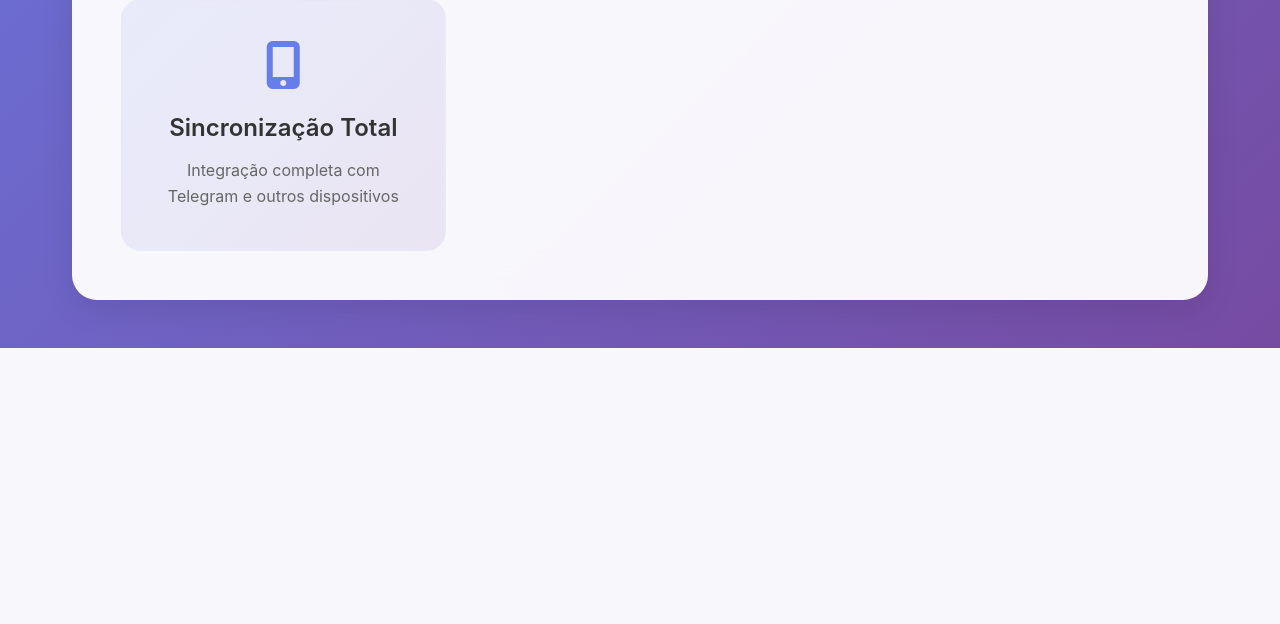
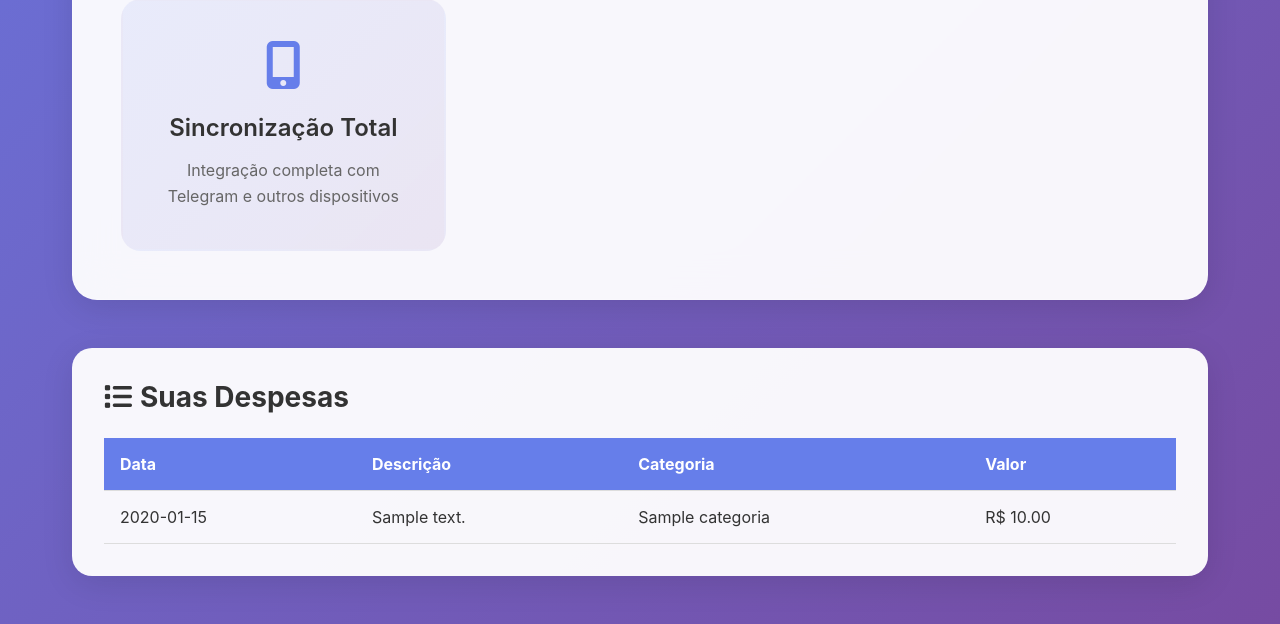
Before and after one commit to SariinVtiin/GEDIE-MVC, a Flask app: template web/templates/dashboard.html in a window 1280 px wide. Shown: the part 939-1563 px from the top of the page. Before the commit the page ends 1287 px from the top, so only its background shows below. Run offline with Flask 3, Linux system fonts and the light colour scheme; the template is opened without the code that fills it: most values are stand-ins (such as "Sample title", 1, 10 or a date in 2020).

Commit message:
Trabalho 2.0

```diff
--- a/web/app.py
+++ b/web/app.py
@@ -129,8 +129,19 @@ def logout():
 @app.route('/dashboard')
 @login_required
 def dashboard():
-    """Dashboard principal"""
-    return render_template('dashboard.html', user_name=session.get('user_name'))
+    """Dashboard principal com listagem de despesas"""
+    expenses = DatabaseManager.execute_query(
+        """
+        SELECT e.valor, e.descricao, e.data_gasto, c.nome AS categoria
+        FROM expenses e
+        JOIN categories c ON e.category_id = c.id
+        WHERE e.user_id = %s
+        ORDER BY e.data_gasto DESC
+        """,
+        (session['user_id'],),
+        fetch='all'
+    )
+    return render_template('dashboard.html', user_name=session.get('user_name'), expenses=expenses)
 
 @app.route('/api/test-db')
 def test_db():
--- a/web/static/css/dashboard.css
+++ b/web/static/css/dashboard.css
@@ -481,3 +481,40 @@
         .feature-card:nth-child(2) { animation-delay: 0.2s; }
         .feature-card:nth-child(3) { animation-delay: 0.3s; }
         .feature-card:nth-child(4) { animation-delay: 0.4s; }
+
+        .expenses-section {
+    margin-top: 3rem;
+    background: rgba(255, 255, 255, 0.95);
+    padding: 2rem;
+    border-radius: 20px;
+    box-shadow: 0 8px 32px rgba(0,0,0,0.1);
+}
+
+.expenses-section h3 {
+    font-size: 1.75rem;
+    margin-bottom: 1.5rem;
+    color: #333;
+    display: flex;
+    align-items: center;
+    gap: 0.5rem;
+}
+
+.expenses-table {
+    width: 100%;
+    border-collapse: collapse;
+}
+
+.expenses-table thead {
+    background: #667eea;
+    color: white;
+}
+
+.expenses-table th, .expenses-table td {
+    padding: 1rem;
+    text-align: left;
+    border-bottom: 1px solid #ddd;
+}
+
+.expenses-table tbody tr:hover {
+    background: rgba(102, 126, 234, 0.05);
+}
--- a/web/templates/dashboard.html
+++ b/web/templates/dashboard.html
@@ -97,6 +97,39 @@
                     </div>
                 </div>
             </div>
+
+            <!-- Lista de Despesas -->
+            <section class="expenses-section">
+                <h3><i class="fas fa-list"></i> Suas Despesas</h3>
+                <div class="expenses-list">
+                    {% if expenses %}
+                        <table class="expenses-table">
+                            <thead>
+                                <tr>
+                                    <th>Data</th>
+                                    <th>Descrição</th>
+                                    <th>Categoria</th>
+                                    <th>Valor</th>
+                                </tr>
+                            </thead>
+                            <tbody>
+                                {% for item in expenses %}
+                                    <tr>
+                                        <td>{{ item.data_gasto.strftime('%d/%m/%Y') }}</td>
+                                        <td>{{ item.descricao }}</td>
+                                        <td>{{ item.categoria }}</td>
+                                        <td>R$ {{ '%.2f'|format(item.valor) }}</td>
+                                    </tr>
+                                {% endfor %}
+                            </tbody>
+                        </table>
+                    {% else %}
+                        <p>Nenhuma despesa registrada ainda.</p>
+                    {% endif %}
+                </div>
+            </section>
+
+
         </main>
     </div>
 
```
